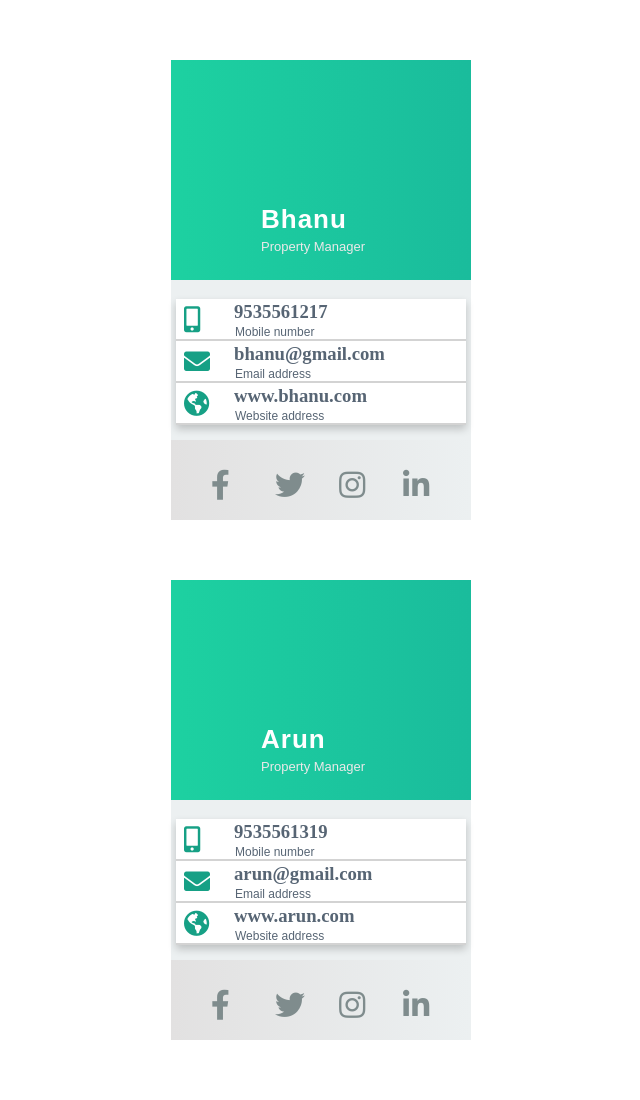
After one commit to bhuvan-tech/future-ready-talent, a PHP site: page /hyperlink/agent.html in a window 1280 px wide. The commit adds this page. Shown: the whole page, without its empty margins (319-959 px from the left). Run offline with PHP 8.4, Linux system fonts and the light colour scheme; some libraries are stand-ins or nearby versions.

Commit message:
commit by bhanu

```diff
--- /dev/null
+++ b/hyperlink/agent.html
@@ -0,0 +1,293 @@
+<!DOCTYPE html>
+<html lang="en">
+
+<head>
+    <meta charset="UTF-8">
+    <meta name="viewport" content="width=device-width, initial-scale=1.0">
+    <link rel="stylesheet" href="https://cdnjs.cloudflare.com/ajax/libs/font-awesome/5.12.1/css/all.min.css">
+    <title>B_Card</title>
+    <!-- <link rel="stylesheet" href="/style.css" -->
+</head>
+
+
+<style>
+    .card {
+        display: flex;
+        position: relative;
+        height: 460px;
+        width: 300px;
+        background-color: #ecf0f1;
+        margin: 60px auto;
+    }
+
+    .header1 {
+        position: absolute;
+        height: 220px;
+        left: 0;
+        right: 0;
+        top: 0;
+        background-image: linear-gradient(to right, #1dd1a1, #1abc9c);
+    }
+
+    .header1 img {
+        position: absolute;
+        height: 120px;
+        width: 120px;
+        border-radius: 50%;
+        left: 90px;
+        top: 22px;
+    }
+
+    .header1 h3 {
+        position: absolute;
+        font-family: sans-serif;
+        color: white;
+        font-size: 26px;
+        font-weight: 600;
+        letter-spacing: 1px;
+        top: 118px;
+        left: 90px;
+    }
+
+    .header1 p {
+        position: absolute;
+        font-family: sans-serif;
+        color: rgb(236, 233, 233);
+        font-size: 13px;
+        top: 166px;
+        left: 90px
+    }
+
+    .body1 {
+        display: inline-block;
+        position: absolute;
+        height: 126px;
+        left: 5px;
+        right: 5px;
+        top: 52%;
+        background-color: lightgray;
+        box-shadow: 0 4px 8px rgba(0, 0, 0, 0.2);
+    }
+
+    .body1 ul {
+        position: absolute;
+        left: 0;
+        bottom: 0;
+        right: 0;
+        top: 0;
+    }
+
+    .body1 ul li {
+        position: absolute;
+        list-style: none;
+        display: block;
+        height: 40px;
+        width: 100%;
+        left: 0;
+        right: 0;
+        background-color: white;
+        transition: all .3s ease-in-out;
+    }
+
+    .body1 ul li p,
+    h3,
+    i {
+        position: absolute;
+    }
+
+    .body1 ul li h3 {
+        top: -17px;
+        left: 58px;
+        color: #576574;
+    }
+
+    .body1 ul li p {
+        top: 14px;
+        left: 59px;
+        font-size: 12px;
+        font-family: sans-serif;
+        color: #576574;
+    }
+
+    .body1 ul li i {
+        left: 8px;
+        top: 7px;
+        color: #16a085;
+        font-size: 26px;
+    }
+
+    .body1 ul li:nth-child(1) {
+        top: -16px;
+    }
+
+    .body1 ul li:nth-child(2) {
+        top: 26px;
+    }
+
+    .body1 ul li:nth-child(3) {
+        top: 68px;
+    }
+
+    .body ul li:nth-child(1) i {
+        left: 12px;
+    }
+
+    .body1 li:hover {
+        background-color: whitesmoke;
+        cursor: pointer;
+    }
+    /*footer1*/
+
+    .footer1 {
+        position: absolute;
+        height: 80px;
+        bottom: 0;
+        left: 0;
+        right: 0;
+        background-image: linear-gradient(to right, #e2e1e1, #ecf0f1);
+    }
+
+    .footer1 ul {
+        position: absolute;
+        left: -60px;
+    }
+
+    .footer1 ul li {
+        display: inline-block;
+        margin-left: 60px;
+    }
+
+    .footer1 ul li i {
+        font-size: 30px;
+        color: #7f8c8d;
+        transition: all .3s ease-in;
+    }
+
+    .footer1 ul li:hover i {
+        transform: scale(0.9);
+        color: #1dd1a1;
+        cursor: pointer;
+        border-bottom: 2px solid #1dd1a1;
+    }
+    .nav{
+        display: flex;
+        justify-content: space-between;
+    }
+    .nav a{
+        text-decoration: none;
+    }
+    .ele li{
+        display: flex;
+        padding-left: 15px;
+    }
+
+</style>
+
+<body>
+    <!-- <nav class="navbar">
+        <div class="logo">
+            Housing Needs
+        </div>
+        <ul>
+            <li><a href="/index.html"> Home</a></li>
+            <li><a href=""> Agent</a></li>
+            <li><a href="./service.html"> Services</a></li>
+            <li><a href=""> Why us</a></li>
+            <li><a href=""> Sign-in</a></li>
+        </ul>
+    </nav> -->
+
+    <div class="card">
+        <div class="header1">
+            <!-- <img src="./img/mobiledev1.jpg"> -->
+            <h3>Bhanu</h3>
+            <p>Property Manager</p>
+        </div>
+
+        <div class="body1">
+            <ul>
+                <li>
+                    <h3>9535561217</h3>
+                    <p>Mobile number</p>
+                    <i class="fas fa-mobile-alt"></i>
+                </li>
+                <li>
+                    <h3>bhanu@gmail.com</h3>
+                    <p>Email address</p>
+                    <i class="fas fa-envelope"></i>
+                </li>
+                <li>
+                    <h3>www.bhanu.com</h3>
+                    <p>Website address</p>
+                    <i class="fas fa-globe-americas"></i>
+                </li>
+            </ul>
+        </div>
+
+        <div class="footer1">
+            <ul>
+                <li>
+                    <i class="fab fa-facebook-f"></i>
+                </li>
+                <li>
+                    <i class="fab fa-twitter"></i>
+                </li>
+                <li>
+                    <i class="fab fa-instagram"></i>
+                </li>
+                <li>
+                    <i class="fab fa-linkedin-in"></i>
+                </li>
+            </ul>
+        </div>
+
+    </div>
+    <div class="card">
+        <div class="header1">
+
+            <h3>Arun</h3>
+            <p>Property Manager</p>
+        </div>
+
+        <div class="body1">
+            <ul>
+                <li>
+                    <h3>9535561319</h3>
+                    <p>Mobile number</p>
+                    <i class="fas fa-mobile-alt"></i>
+                </li>
+                <li>
+                    <h3>arun@gmail.com</h3>
+                    <p>Email address</p>
+                    <i class="fas fa-envelope"></i>
+                </li>
+                <li>
+                    <h3>www.arun.com</h3>
+                    <p>Website address</p>
+                    <i class="fas fa-globe-americas"></i>
+                </li>
+            </ul>
+        </div>
+
+        <div class="footer1">
+            <ul>
+                <li>
+                    <i class="fab fa-facebook-f"></i>
+                </li>
+                <li>
+                    <i class="fab fa-twitter"></i>
+                </li>
+                <li>
+                    <i class="fab fa-instagram"></i>
+                </li>
+                <li>
+                    <i class="fab fa-linkedin-in"></i>
+                </li>
+            </ul>
+        </div>
+
+    </div>
+
+</body>
+
+</html>
--- a/hyperlink/style.css
+++ b/hyperlink/style.css
@@ -12,3 +12,9 @@ ol li{
     font-size: 25px;
     color: grey;
 }
+
+p{
+    font-family: 'League Gothic', sans-serif;
+    font-size: 55px;
+    padding: 15px;
+}
```
Also changed, not shown: hyperlink/whyus.html (added, +33 -0 lines).
